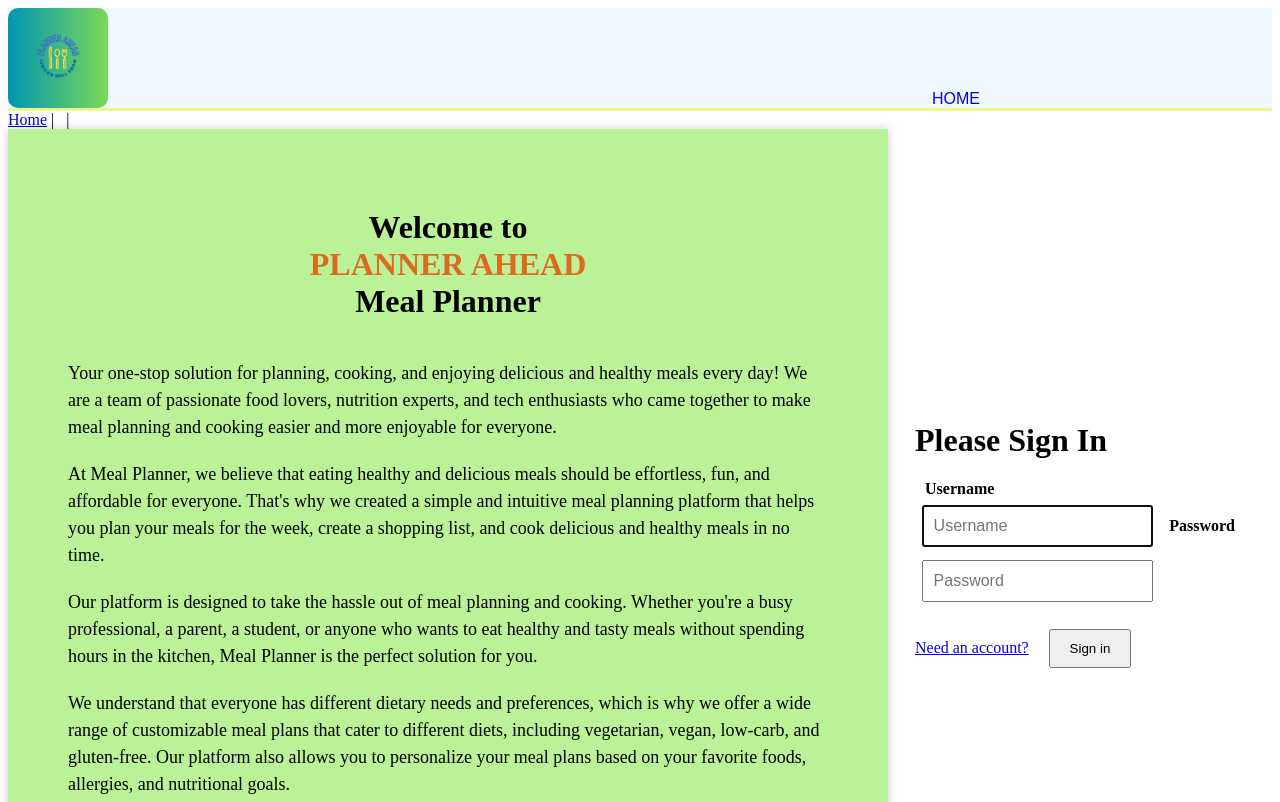
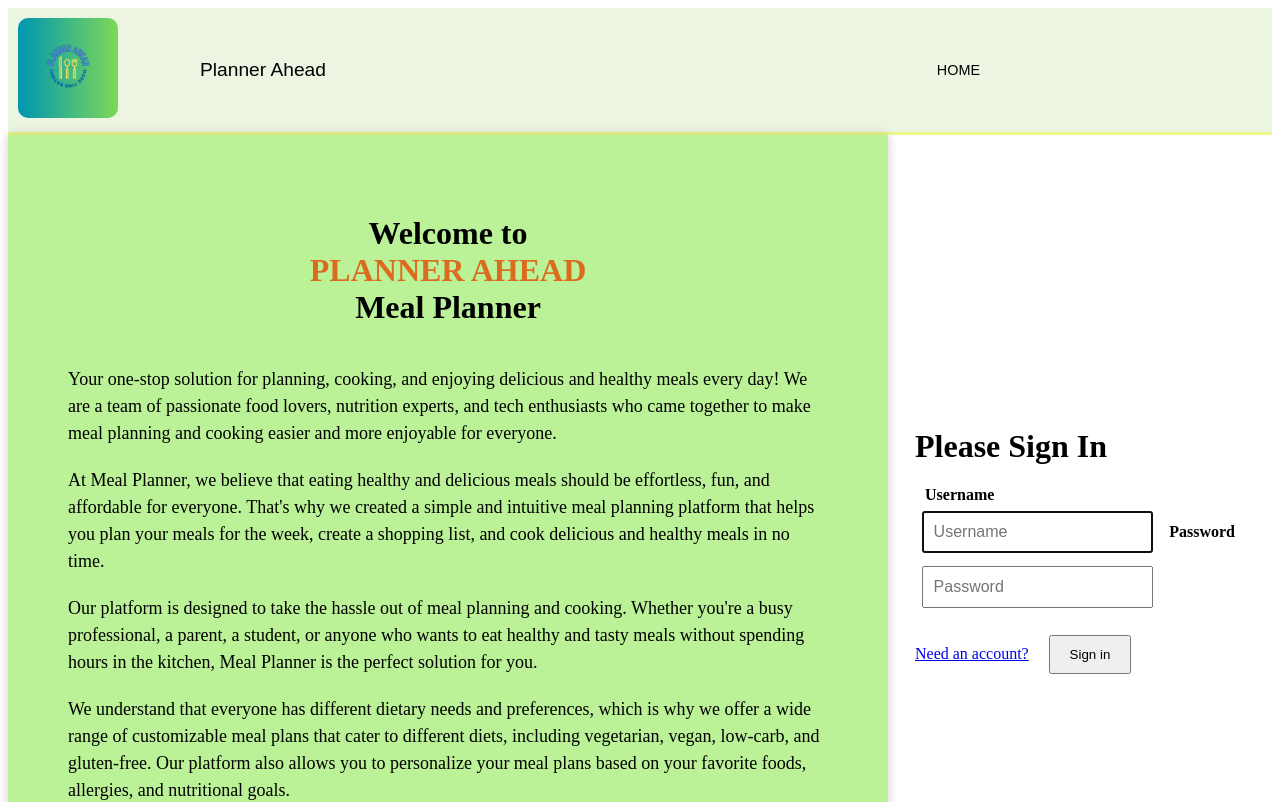
Before and after one commit to iancraine/PlannerAheadFinal, a Vue app in the folder vue/: page /login in a window 1280 px wide. Shown: the top 802 px of the page. Built offline with nearby package versions, Linux system fonts and the light colour scheme.

Commit message:
navbar update

```diff
--- a/vue/src/App.vue
+++ b/vue/src/App.vue
@@ -1,11 +1,11 @@
 <template>
   <div id="app">
     <nav-bar></nav-bar>
-    <div id="nav">
+    <!-- <div id="nav">
       <router-link v-bind:to="{ name: 'home' }">Home</router-link>&nbsp;|&nbsp;
       <router-link v-bind:to="{ name: 'logout' }" v-if="$store.state.token != ''">Logout</router-link>&nbsp;|&nbsp;
       <router-link v-bind:to="{ name: 'recipes', params: {userId: this.$store.state.user.id} }" v-if="$store.state.token != ''">My Recipies</router-link>
-    </div>
+    </div> -->
     <router-view />
     <Footer class="footer"/>
   </div>
--- a/vue/src/components/NavBar.vue
+++ b/vue/src/components/NavBar.vue
@@ -1,7 +1,9 @@
 <template>
   <div id="headerNav">
-      <img class="logo" src="../assets/Logo.png" alt="Planner ahead logo" width="100" height="100"/>
-
+      <div class="logoImg">
+          <img class="logo" src="../assets/Logo.png" alt="Planner ahead logo"/>
+      </div>
+      <div id="brandName"> Planner Ahead </div>
       <div id="myRecipes"> <router-link v-bind:to="{ name: 'recipes', params: {userId: this.$store.state.user.id} }" v-if="$store.state.token != ''">My Recipes</router-link> </div>
         <div id="home"> <router-link v-bind:to="{ name: 'home' }">Home</router-link></div>
         <div id="logout"><router-link v-bind:to="{ name: 'logout' }" v-if="$store.state.token != ''">Logout</router-link></div>
@@ -15,25 +17,47 @@ export default {
 </script>
 
 <style scoped>
-    .logo{
-        border-radius: 10%;
-    }
 
     div#headerNav {
         display: flex;
-        align-items: flex-end;
+        align-items: center;
        margin: 0 auto;
+       padding: 0;
        border-bottom: 3px solid rgb(237, 248, 137);
-       background-color:aliceblue;
+       background-color:rgb(236, 245, 226);
+    }
+
+    .logo{
+        border-radius: 10%;
+        width: 100px;
+    }
+
+    .logoImg{
+        padding: 10px;
     }
 
     a {
         text-decoration: none;
         text-transform: uppercase;
+        font-size: 90%;
+        font-family: Arial, Helvetica, sans-serif;
+        color: black;
+
+    }
+
+    a:hover{
+        background-color:rgb(194, 241, 172);
+        font-weight: bold;
+    }
+
+    #brandName{
+        text-decoration: none;
+        text-transform: capitalize;
         font-size: 1.2em;
-        font-size: 100%;
         font-family: Arial, Helvetica, sans-serif;
-
+        color: black;
+        position: absolute;
+        left: 200px;
     }
 
     #home {
```
